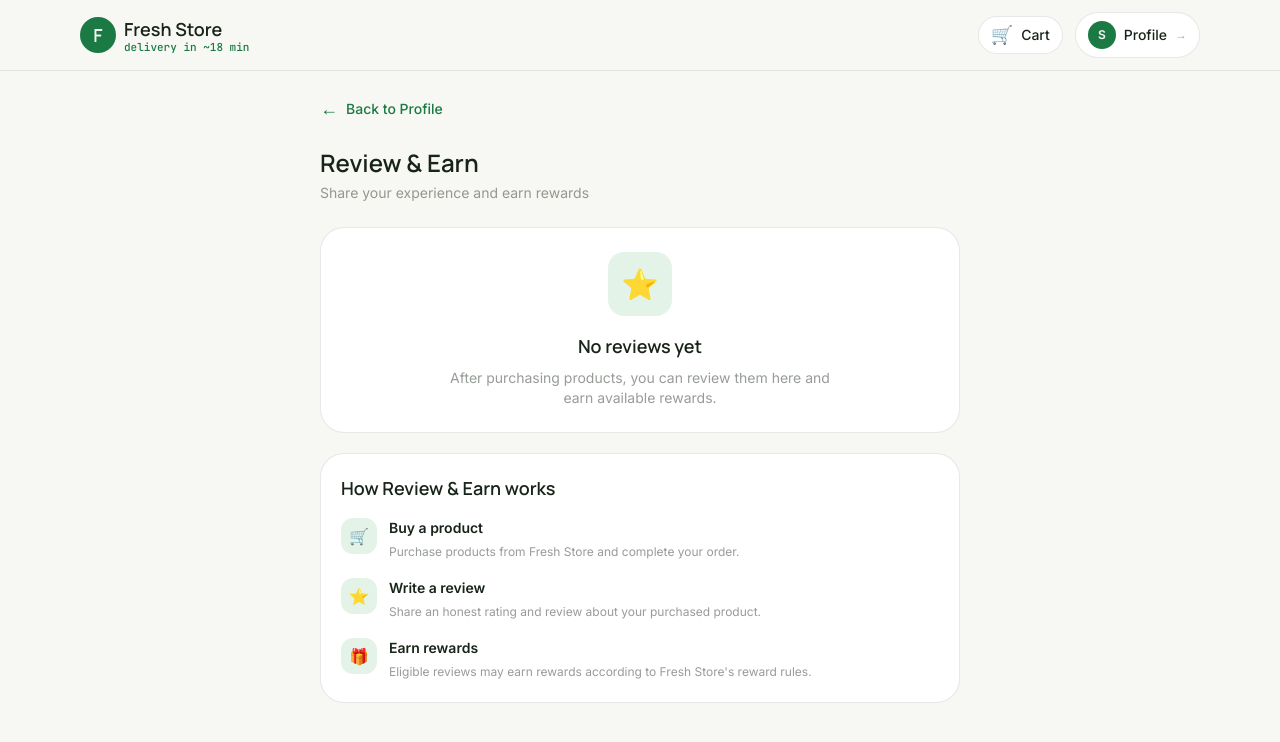
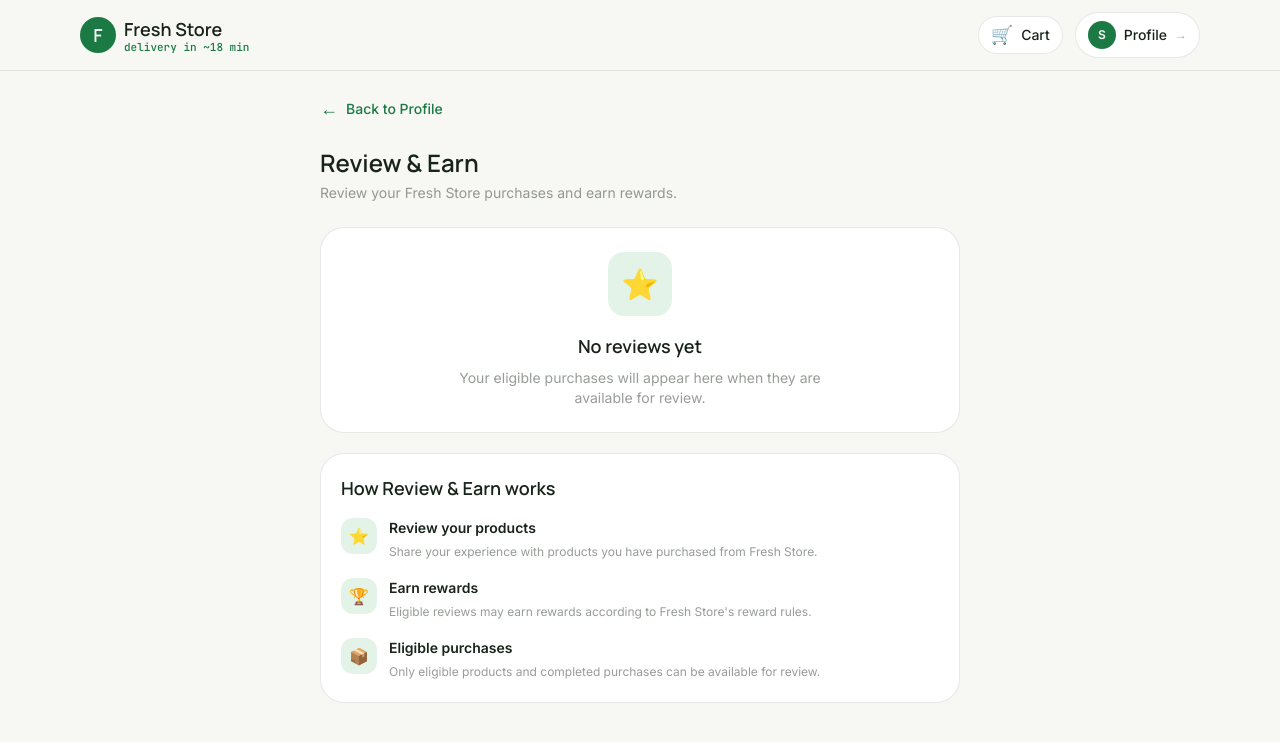
Before and after one commit to prashanthreddy-134/fresh-store, a React (Vite) app in the folder customer-web/: page /profile/reviews in a window 1280 px wide. Shown: the top 742 px of the page. Built offline with nearby package versions, Linux system fonts and the light colour scheme; no server answers; sample sign-in values are in the browser's storage.

Commit message:
Fix customer reviews page

```diff
--- a/customer-web/src/pages/ProfileReviews.jsx
+++ b/customer-web/src/pages/ProfileReviews.jsx
@@ -12,6 +12,7 @@ export default function ProfileReviews() {
 
         {/* Back to Profile */}
         <button
+          type="button"
           onClick={() => navigate("/profile")}
           className="flex items-center gap-2 text-sm font-medium text-leaf hover:opacity-70 transition mb-6"
         >
@@ -26,7 +27,7 @@ export default function ProfileReviews() {
           </h1>
 
           <p className="text-sm text-ink/45 mt-1">
-            Share your experience and earn rewards
+            Review your Fresh Store purchases and earn rewards.
           </p>
         </div>
 
@@ -42,12 +43,13 @@ export default function ProfileReviews() {
           </h2>
 
           <p className="text-sm text-ink/45 mt-2 max-w-sm mx-auto">
-            After purchasing products, you can review them here and earn available rewards.
+            Your eligible purchases will appear here when they are available
+            for review.
           </p>
 
         </div>
 
-        {/* How it works */}
+        {/* Information */}
         <div className="bg-white rounded-[24px] border border-ink/10 p-5 mt-5">
 
           <h2 className="font-display font-800 text-lg mb-4">
@@ -56,50 +58,56 @@ export default function ProfileReviews() {
 
           <div className="space-y-4">
 
-            <div className="flex gap-3">
-              <div className="w-9 h-9 rounded-xl bg-leaf-light grid place-items-center shrink-0">
-                🛒
-              </div>
-
-              <div>
-                <p className="font-semibold text-sm">
-                  Buy a product
-                </p>
-
-                <p className="text-xs text-ink/45 mt-1 leading-5">
-                  Purchase products from Fresh Store and complete your order.
-                </p>
-              </div>
-            </div>
-
+            {/* Review products */}
             <div className="flex gap-3">
               <div className="w-9 h-9 rounded-xl bg-leaf-light grid place-items-center shrink-0">
                 ⭐
               </div>
 
               <div>
-                <p className="font-semibold text-sm">
-                  Write a review
+                <p className="font-semibold text-sm text-ink">
+                  Review your products
                 </p>
 
                 <p className="text-xs text-ink/45 mt-1 leading-5">
-                  Share an honest rating and review about your purchased product.
+                  Share your experience with products you have purchased from
+                  Fresh Store.
                 </p>
               </div>
             </div>
 
+            {/* Earn rewards */}
             <div className="flex gap-3">
               <div className="w-9 h-9 rounded-xl bg-leaf-light grid place-items-center shrink-0">
-                🎁
+                🏆
               </div>
 
               <div>
-                <p className="font-semibold text-sm">
+                <p className="font-semibold text-sm text-ink">
                   Earn rewards
                 </p>
 
                 <p className="text-xs text-ink/45 mt-1 leading-5">
-                  Eligible reviews may earn rewards according to Fresh Store's reward rules.
+                  Eligible reviews may earn rewards according to Fresh
+                  Store's reward rules.
+                </p>
+              </div>
+            </div>
+
+            {/* Eligible purchases */}
+            <div className="flex gap-3">
+              <div className="w-9 h-9 rounded-xl bg-leaf-light grid place-items-center shrink-0">
+                📦
+              </div>
+
+              <div>
+                <p className="font-semibold text-sm text-ink">
+                  Eligible purchases
+                </p>
+
+                <p className="text-xs text-ink/45 mt-1 leading-5">
+                  Only eligible products and completed purchases can be
+                  available for review.
                 </p>
               </div>
             </div>
```
